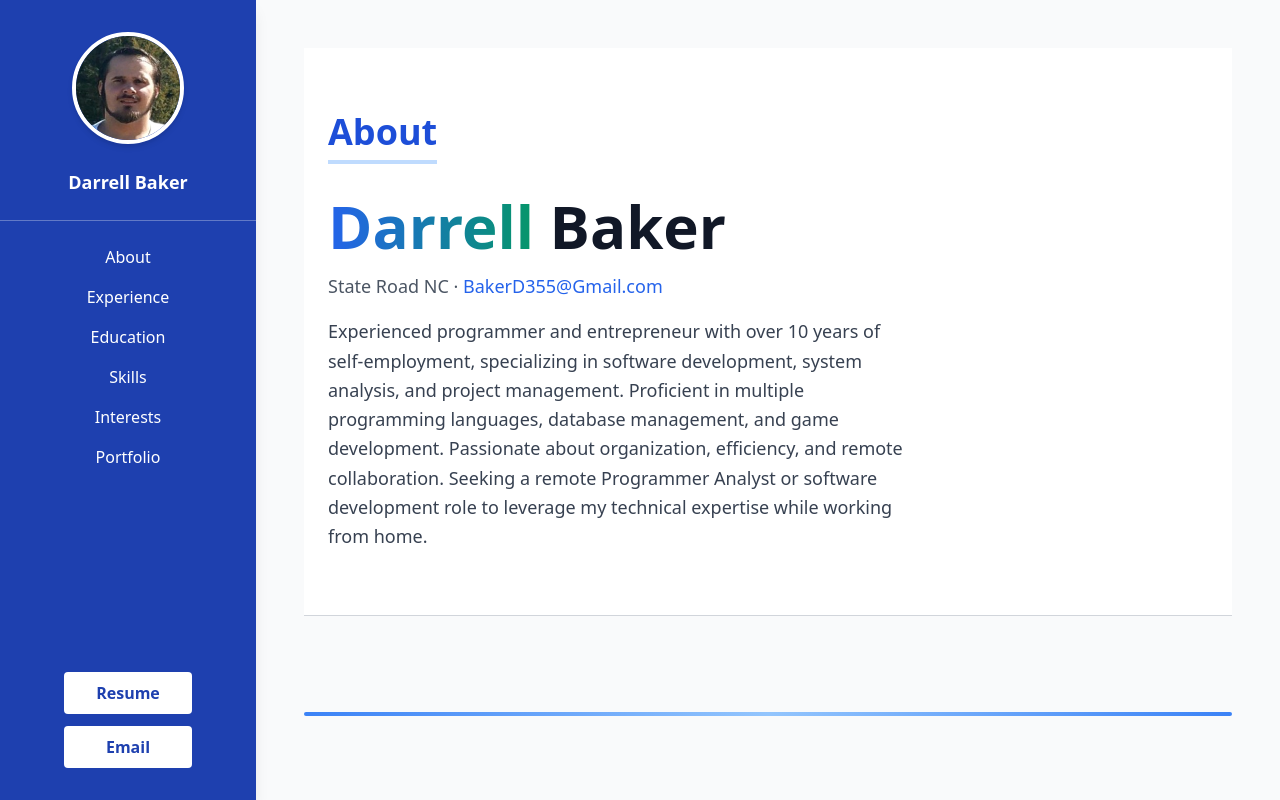
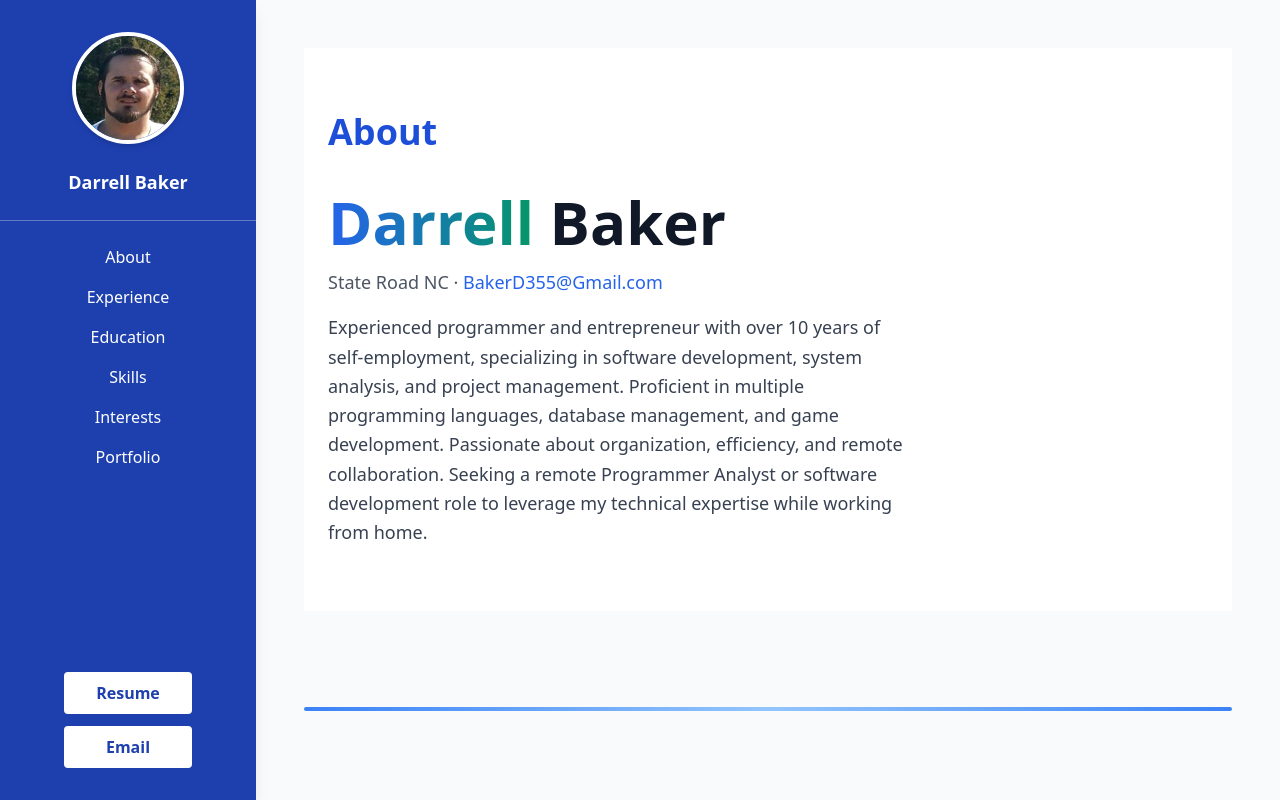
Before and after one commit to geareddesign/Portfolio, a React (Vite) app: page / in a window 1280 px wide. Shown: the top 800 px of the page. Built offline with nearby package versions, Linux system fonts and the light colour scheme.

Commit message:
change to resume and email

```diff
--- a/src/components/Navbar.jsx
+++ b/src/components/Navbar.jsx
@@ -45,7 +45,7 @@ export default function Navbar() {
       {/* Bottom Section: Buttons */}
       <div className="flex flex-col items-center space-y-3">
         <a
-          href="https://github.com/Mattperkinsee/portfolio/blob/master/pdf/MatthewPerkins_Resume.pdf"
+          href=""
           target="_blank"
           rel="noopener noreferrer"
         >
@@ -53,7 +53,7 @@ export default function Navbar() {
             Resume
           </button>
         </a>
-        <a href="mailto:mattperkinsee@gmail.com">
+        <a href="mailto:bakerd355@gmail.com">
           <button className="bg-white text-blue-800 font-bold px-4 py-2 rounded hover:bg-gray-100 w-32">
             Email
           </button>
--- a/src/components/Section.jsx
+++ b/src/components/Section.jsx
@@ -2,10 +2,10 @@ export default function Section({ id, title, children }) {
   return (
     <section
       id={id}
-      className="py-16 border-b border-gray-300 bg-white dark:bg-gray-900"
+      className="py-16 bg-white dark:bg-gray-900"
     >
       <div className="max-w-5xl mx-auto px-6">
-        <h2 className="text-3xl md:text-4xl font-bold text-blue-700 mb-8 border-b-4 border-blue-200 inline-block pb-2">
+        <h2 className="text-3xl md:text-4xl font-bold text-blue-700 mb-8 border-blue-200 inline-block pb-2">
           {title}
         </h2>
         <div className="text-lg leading-relaxed text-gray-700 dark:text-gray-200">
```
